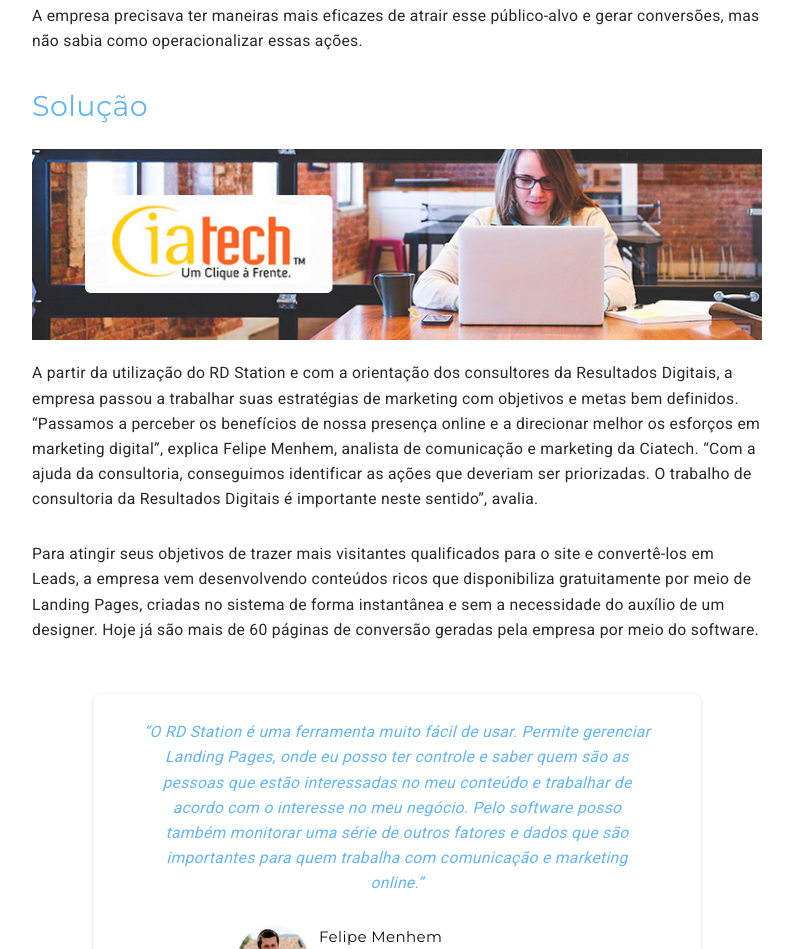
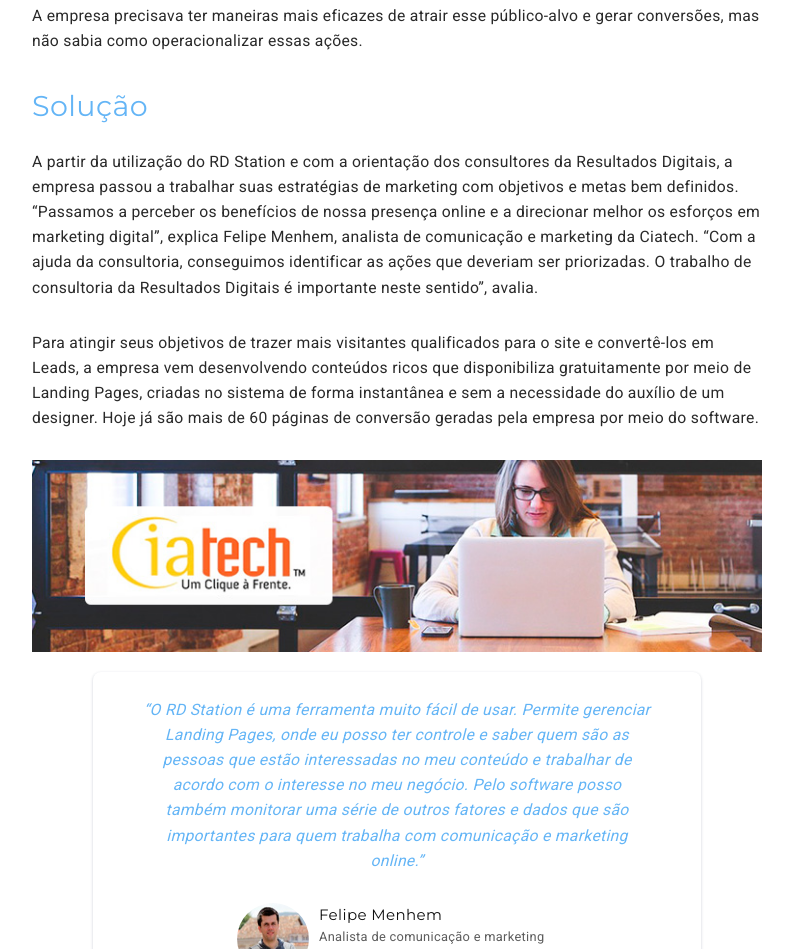
Before and after one commit to luizfelipejr/rd-case-studies, a plain HTML site: page index.html in a window 1280 px wide. Shown: the part 893-1842 px from the top of the page, without its empty margins (243-1036 px from the left). Drawn offline with Linux system fonts and the light colour scheme.

Commit message:
change gemfile

```diff
--- a/index.html
+++ b/index.html
@@ -87,7 +87,6 @@
       <p>A empresa precisava ter maneiras mais eficazes de atrair esse público-alvo e gerar conversões, mas não sabia como
       operacionalizar essas ações.</p>
       <h4 class="rd-case-subtitle">Solução</h4>
-      <img src="assets/img/ciatech-content-logo.jpg" class="img-responsive rd-case-content-img">
       <p>A partir da utilização do RD Station e com a orientação dos consultores da Resultados Digitais, a empresa passou a trabalhar suas estratégias de
       marketing com objetivos e metas bem definidos. “Passamos a perceber os benefícios de nossa presença online e a direcionar melhor os esforços em
       marketing digital”, explica Felipe Menhem, analista de comunicação e marketing da Ciatech. “Com a ajuda da consultoria, conseguimos identificar as
@@ -95,7 +94,7 @@
       <p>Para atingir seus objetivos de trazer mais visitantes qualificados para o site e convertê-los em Leads, a empresa vem desenvolvendo
       conteúdos ricos que disponibiliza gratuitamente por meio de Landing Pages, criadas no sistema de forma instantânea e sem a necessidade
       do auxílio de um designer. Hoje já são mais de 60 páginas de conversão geradas pela empresa por meio do software.</p>
-      <img>
+      <img src="assets/img/ciatech-content-logo.jpg" class="img-responsive rd-case-content-img">
     </section>
 
     <section class="container container-sm">
```
Also changed, not shown: 2 other files.
